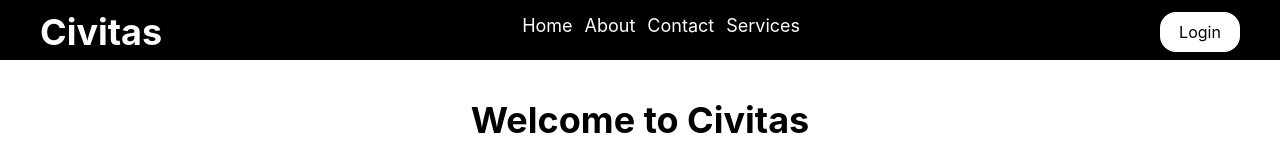
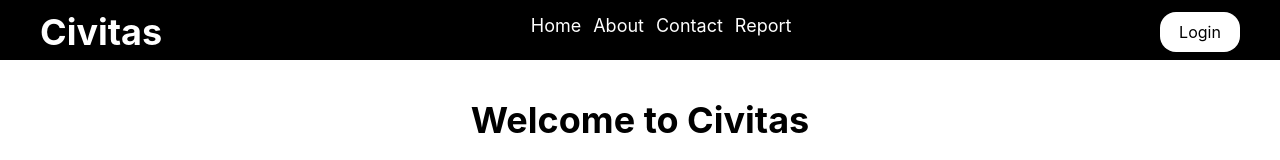
Before and after one commit to vishoov/civitas-client, a React (Vite) app: page / in a window 1280 px wide. Shown: the top 160 px of the page. Built offline with nearby package versions, Linux system fonts and the light colour scheme.

Commit message:
navbar link added

```diff
--- a/src/component/navbar.jsx
+++ b/src/component/navbar.jsx
@@ -1,19 +1,19 @@
-
+import {Link} from 'react-router-dom'
 const Navbar = ()=>{
 
     return(
         <div className="w-full bg-black h-15 flex justify-between py-3 px-10">
-            <div className="text-white text-4xl font-bold">Civitas</div>
+            <Link to="/" className="text-white text-4xl font-bold">Civitas</Link>
 
             <div className=" text-white gap-3 flex text-lg ">
-                <div>Home</div>
+                <Link to="/">Home</Link>
                 <div>About</div>
                 <div>Contact</div>
-                <div>Services</div>
+                <Link to="/report">Report</Link>
             </div>
 
             <div>
-                <button className="bg-white rounded-2xl p-2 w-20">Login</button>
+                <Link to="/login" className="bg-white rounded-2xl p-2 w-20  flex items-center text-center justify-center">Login</Link>
             </div>
         </div>
     )
```
Also changed, not shown: 1 other file (tests, documents, lock files or other folders).
